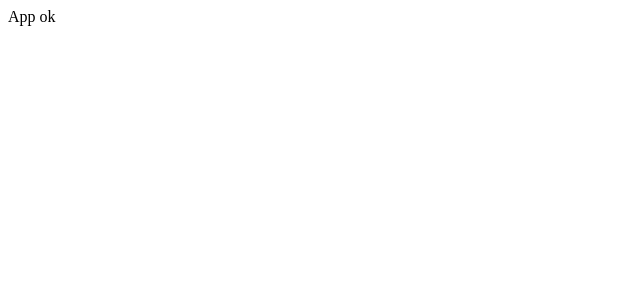
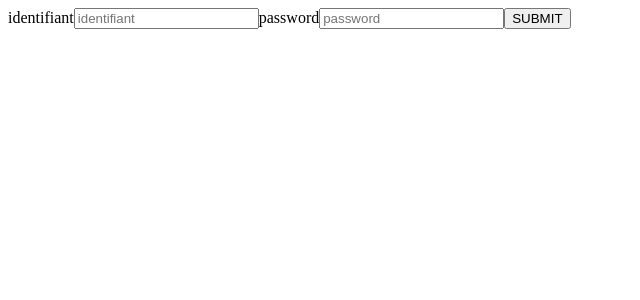
Before and after one commit to alice42/Dashboard, a React app: page / in a window 1280 px wide. Shown: the top 300 px of the page, without its empty margins (0-640 px from the left). Built offline with nearby package versions, Linux system fonts and the light colour scheme.

Commit message:
Simple auth component

```diff
--- /dev/null
+++ b/src/components/Auth.js
@@ -0,0 +1,54 @@
+import React, { Component } from 'react'
+
+class Auth extends Component {
+  state = {
+    identifiant: '',
+    password: ''
+  }
+  handleSubmit = () => {
+    const { identifiant, password } = this.state
+    if (identifiant && password)
+      console.log('Submit Auth', identifiant, password)
+  }
+  handleChange = event => {
+    const { target } = event
+    const value = event.target.value
+    const { name } = target
+    this.setState({
+      [name]: value
+    })
+  }
+  render() {
+    return (
+      <div style={{ width: '100%', display: 'flex' }}>
+        <div>
+          identifiant
+          <input
+            type="text"
+            name="identifiant"
+            id="identifiant"
+            placeholder="identifiant"
+            value={this.state.identifiant}
+            onChange={e => {
+              this.handleChange(e)
+            }}
+          />
+          password
+          <input
+            type="text"
+            name="password"
+            id="password"
+            placeholder="password"
+            value={this.state.password}
+            onChange={e => {
+              this.handleChange(e)
+            }}
+          />
+          <button onClick={() => this.handleSubmit()}>SUBMIT</button>
+        </div>
+      </div>
+    )
+  }
+}
+
+export default Auth
--- a/src/containers/App.js
+++ b/src/containers/App.js
@@ -1,8 +1,13 @@
 import React, { Component } from 'react'
+import Auth from '../components/Auth'
 
 class App extends Component {
   render() {
-    return <div style={{ width: '100%', display: 'flex' }}>App ok</div>
+    return (
+      <div style={{ width: '100%', display: 'flex' }}>
+        <Auth />
+      </div>
+    )
   }
 }
 
```
